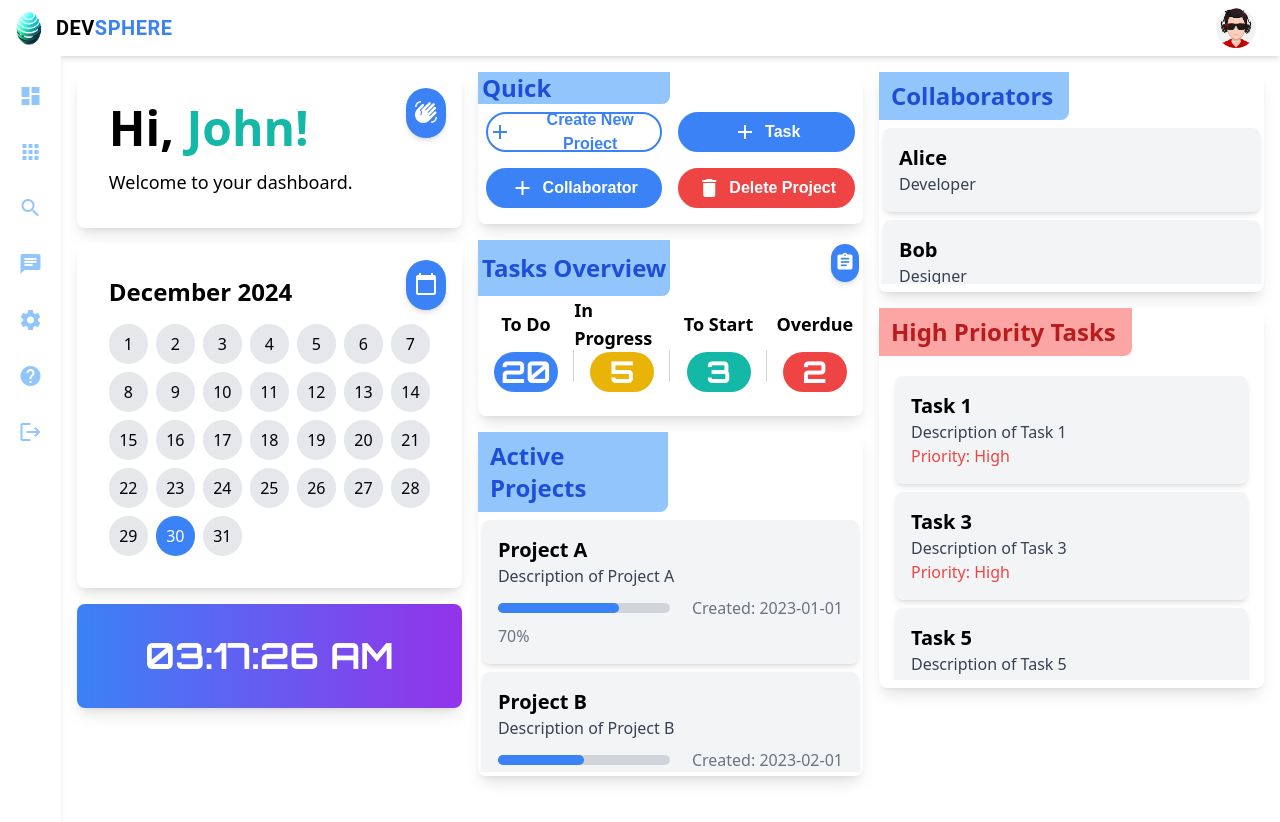
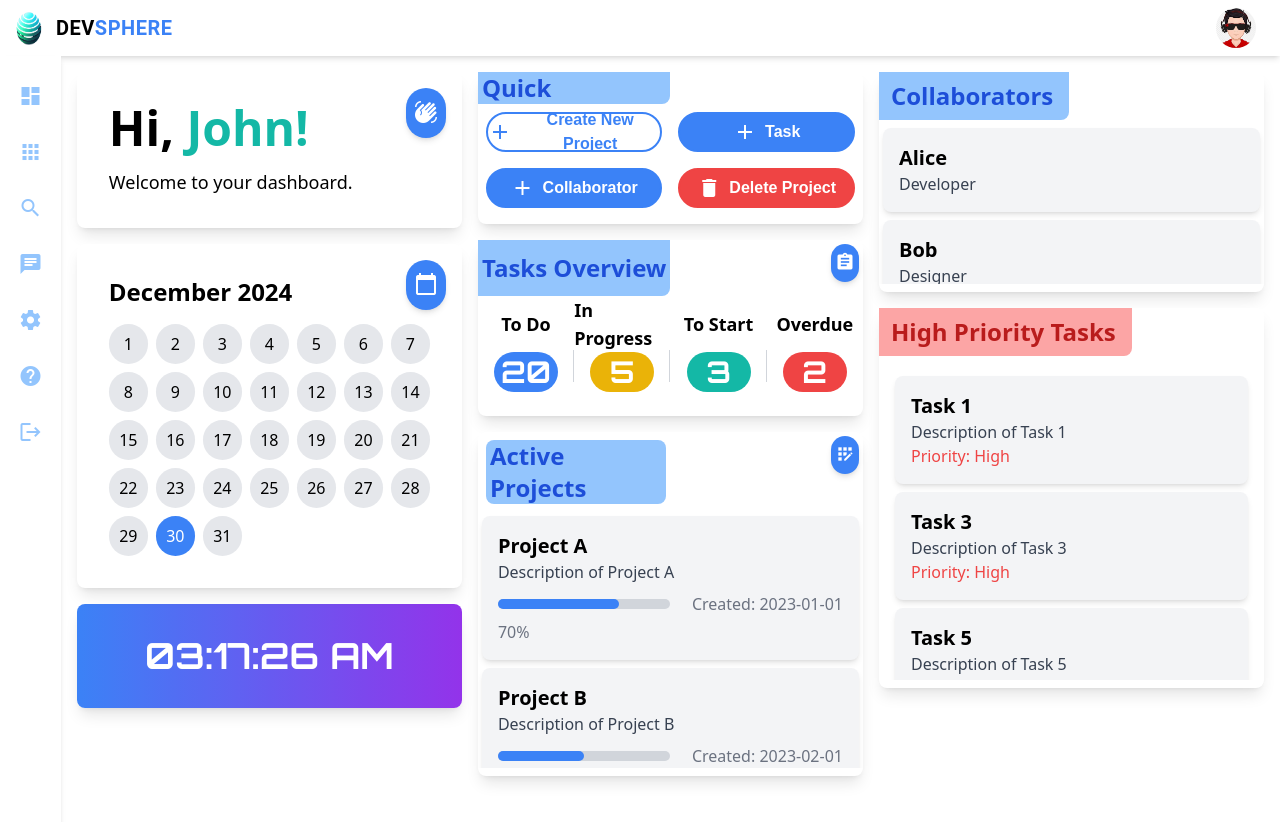
Before and after one commit to SenalAriyaratne/devsphere, a React (Create React App) app in the folder Endeavor.ReactUi/react-ui/: page /dashboard in a window 1280 px wide. Both pictures are taken after a click on the button "Sign in". Shown: the top 822 px of the page. Built offline with nearby package versions, Linux system fonts and the light colour scheme.

Commit message:
add new components show active projects in dashboard

```diff
--- a/Endeavor.ReactUi/react-ui/src/components/ActiveProjectCard.js
+++ b/Endeavor.ReactUi/react-ui/src/components/ActiveProjectCard.js
@@ -18,12 +18,18 @@ const MiniProjectCard = ({ project }) => {
 
 const ActiveProjectsCard = ({ projects }) => {
   return (
-        <div className="bg-white pb-1 rounded-lg shadow-lg w-full relative">
-        <div className="grid grid-cols-4 grid-rows-1 gap-1">
-          <div className="col-span-2 row-span-1 flex p-2 bg-blue-300 rounded-br-lg">
-            <h2 className="text-2xl font-bold ml-1 text-blue-700 text-start">Active Projects</h2>
+    <div className="bg-white pb-2 rounded-lg shadow-lg w-full relative">
+      <div className="grid grid-cols-4 grid-rows-4 gap-2 ">
+        <div className="col-span-2 row-span-4 flex items-center justify-center bg-blue-300  rounded-lg ml-2 mt-2">
+          <h2 className="md:text-2xl sm:text-xl font-bold ml-1 text-blue-700 ">Active Projects</h2>
         </div>
-          <div className="col-span-4 row-span-4 p-1 overflow-y-scroll h-64">
+        <div className=" col-span-2 ">
+          <div className="absolute top-0 right-0 mr-1 mt-1 bg-blue-500 text-white p-1 rounded-full shadow-md">
+            <span className="material-icons text-xl text-white">app_registration</span>
+          </div>
+        </div>
+
+        <div className="col-span-4 row-span-4 p-1 h-64 overflow-y-scroll ">
           {projects.map((project, index) => (
             <MiniProjectCard key={index} project={project} />
           ))}
```
Lines whose indentation alone changed are shown as unchanged.
